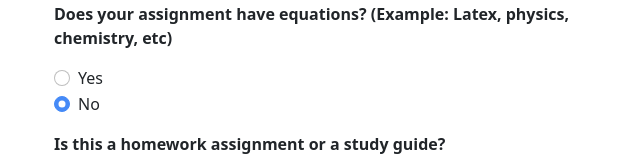
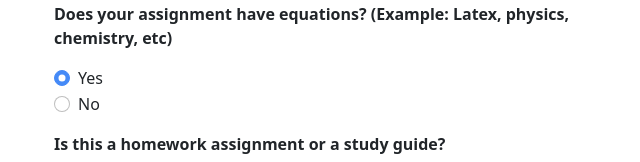
Before and after one commit to nelsontodd/Lazy-AI, a React (Create React App) app in the folder client/: page /homework in a window 1280 px wide. Shown: the part 250-412 px from the top of the page, without its empty margins (40-680 px from the left). Built offline with nearby package versions, Linux system fonts and the light colour scheme.

Commit message:
Latex is true by default

```diff
--- a/client/src/components/Homework/FileUploader.jsx
+++ b/client/src/components/Homework/FileUploader.jsx
@@ -9,7 +9,7 @@ import RenderPDF from './RenderPDF';
 
 const FileUploader = () => {
   const [file, setFile] = useState(null);
-  const [hasLatex, setHasLatex] = useState(false);
+  const [hasLatex, setHasLatex] = useState(true);
   const [isHomework, setIsHomework] = useState(true);
   const [name, setName] = useState(null);
   const [processingSolution, setProcessingSolution] = useState(false);
```
